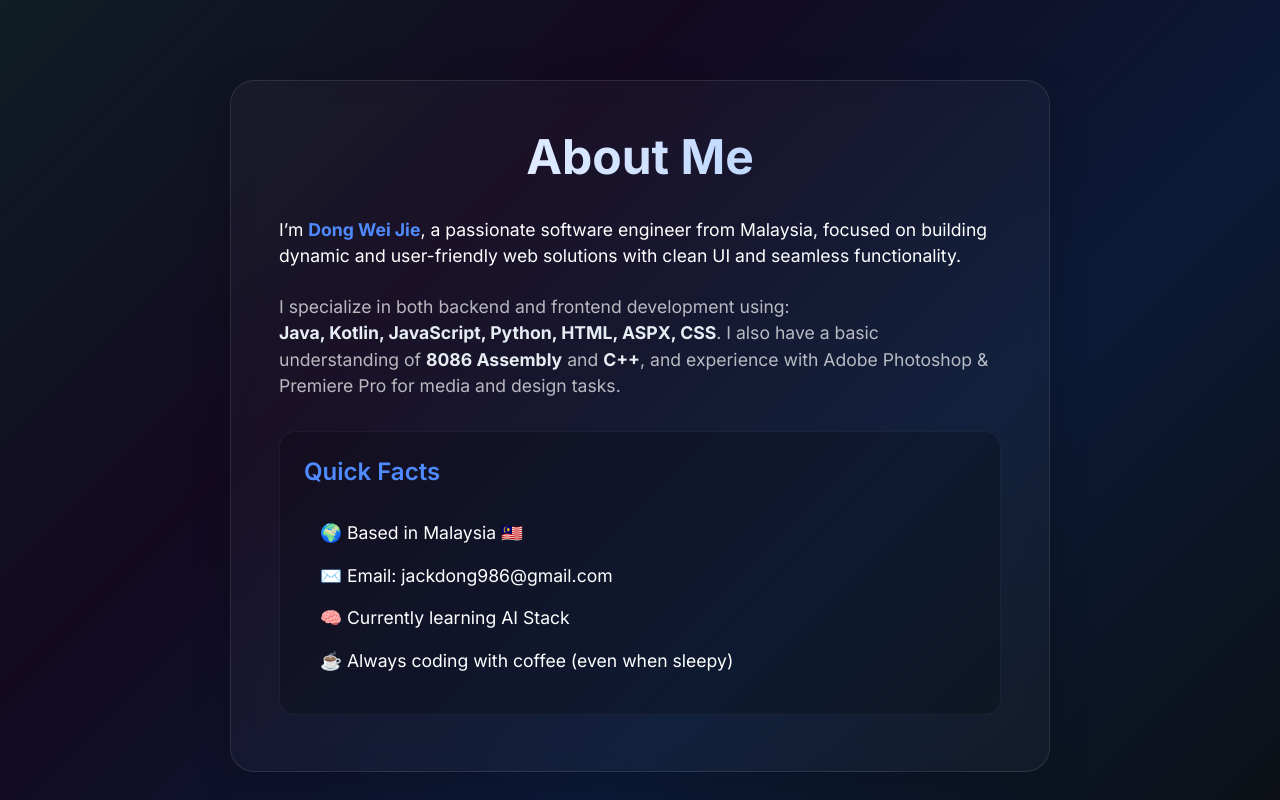
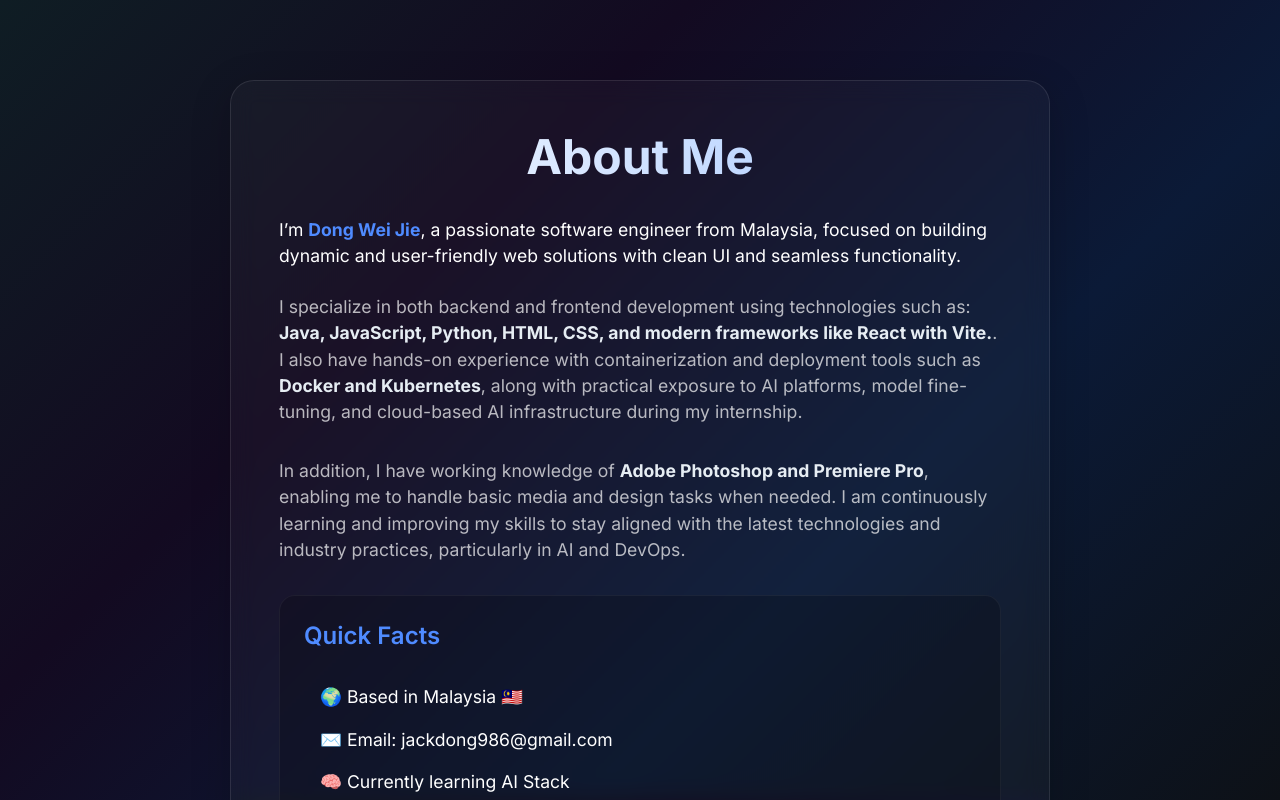
Before and after one commit to jackdong986/jack-portfolio, a React (Vite) app: page /about in a window 1280 px wide. Shown: the top 800 px of the page. Built offline with nearby package versions, Linux system fonts and the light colour scheme.

Commit message:
feat: add About component with personal profile and skills overview

```diff
--- a/src/components/About.jsx
+++ b/src/components/About.jsx
@@ -45,11 +45,17 @@ export default function About() {
                         </Typography>
 
                         <Typography variant="body1" mb={4} fontSize="1.1rem" color="text.secondary">
-                            I specialize in both backend and frontend development using:
+                            I specialize in both backend and frontend development using technologies such as:
                             <br />
-                            <strong style={{ color: "#e6edf3" }}>Java, Kotlin, JavaScript, Python, HTML, ASPX, CSS</strong>.
-                            I also have a basic understanding of <strong style={{ color: "#e6edf3" }}>8086 Assembly</strong> and <strong style={{ color: "#e6edf3" }}>C++</strong>,
-                            and experience with Adobe Photoshop & Premiere Pro for media and design tasks.
+                            <strong style={{ color: "#e6edf3" }}>Java, JavaScript, Python, HTML, CSS, and modern frameworks like React with Vite.</strong>.
+                            I also have hands-on experience with containerization and deployment tools such as <strong style={{ color: "#e6edf3" }}>Docker and Kubernetes</strong>,
+                            along with practical exposure to AI platforms, model fine-tuning, and cloud-based AI infrastructure during my internship.
+                        </Typography>
+
+                        <Typography variant="body1" mb={4} fontSize="1.1rem" color="text.secondary">
+                            In addition, I have working knowledge of <strong style={{ color: "#e6edf3" }}>Adobe Photoshop and Premiere Pro</strong>,
+                            enabling me to handle basic media and design tasks when needed.
+                            I am continuously learning and improving my skills to stay aligned with the latest technologies and industry practices, particularly in AI and DevOps.
                         </Typography>
 
                         <Box sx={{
```
